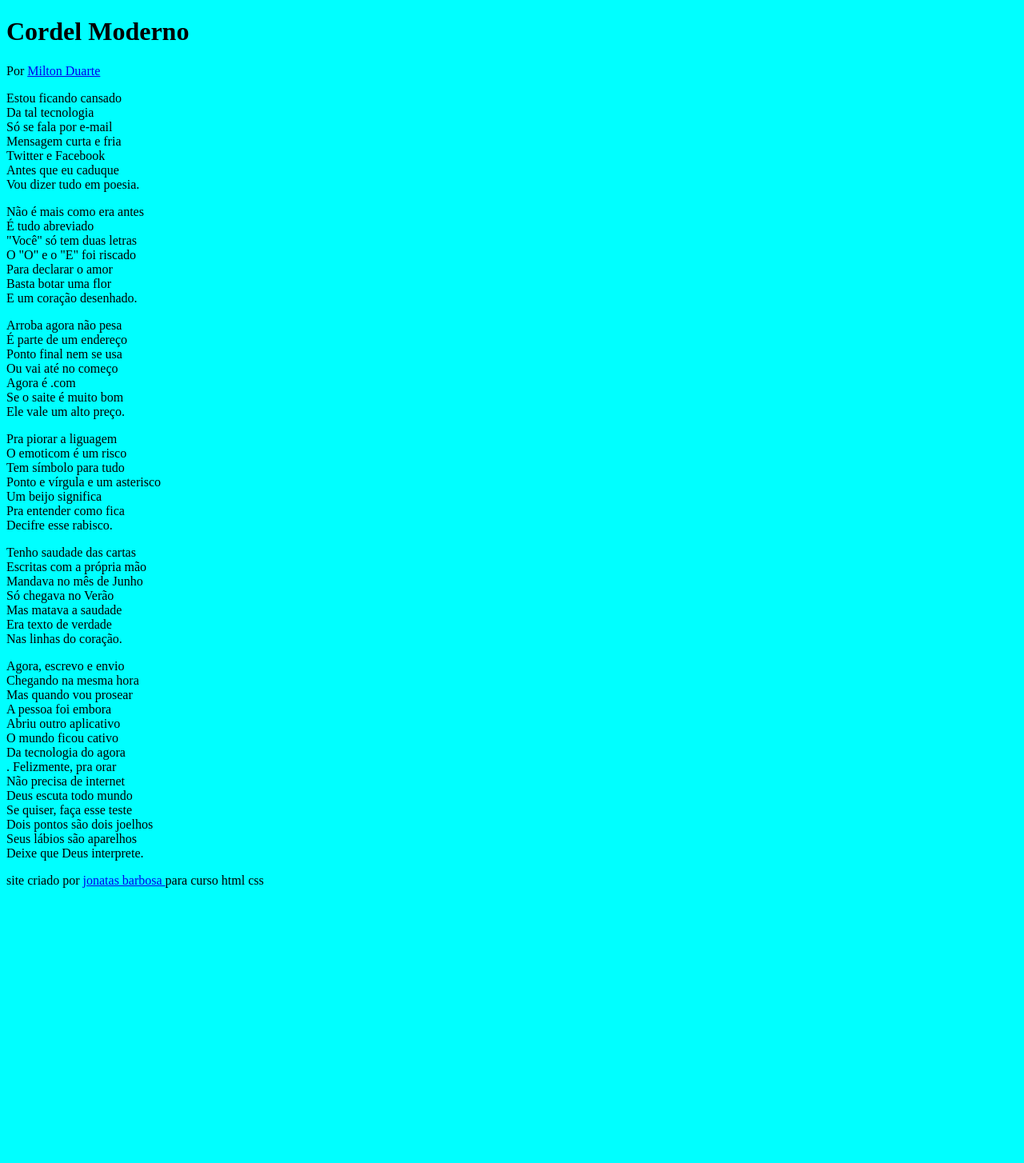
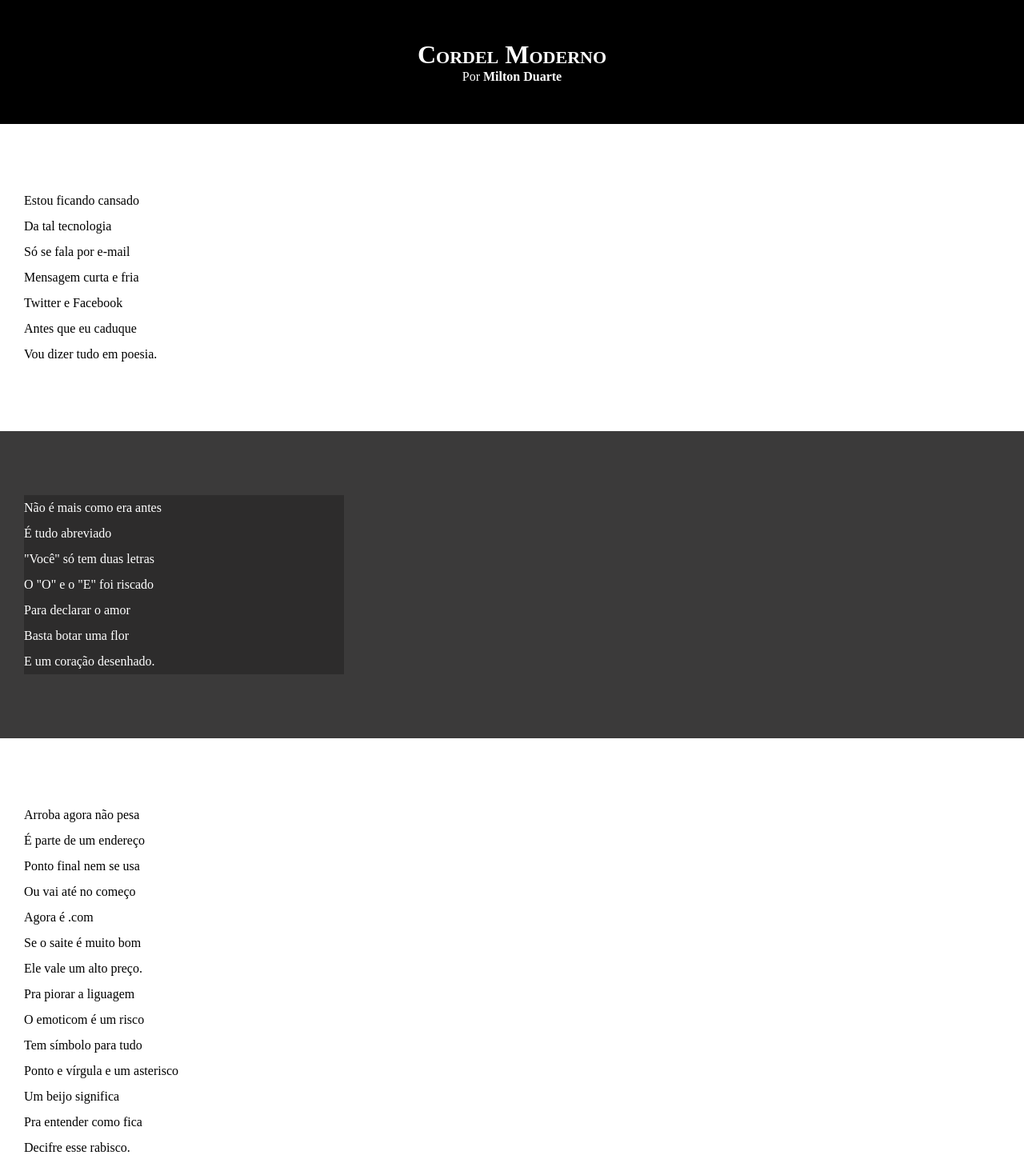
Before and after one commit to jonatasdk2/html-css, a plain HTML site: page desafios/DESAFIO 12/index.html in a window 1280 px wide. Shown: the top 1454 px of the page at 80% size. Before the commit the page ends 1126 px from the top, so only its background shows below. Drawn offline with Linux system fonts and the light colour scheme.

Commit message:
atualizei estilos desafio 12

```diff
--- a/desafios/DESAFIO 12/index.html
+++ b/desafios/DESAFIO 12/index.html
@@ -14,7 +14,7 @@
 
     </header>
 
-    <section>
+    <section class="normal">
         <p>
             Estou ficando cansado <br>
             Da tal tecnologia <br>
@@ -28,7 +28,7 @@
 
 
 
-    <section>
+    <section class="imagem">
         <p>
             Não é mais como era antes <br>
             É tudo abreviado <br>
@@ -41,7 +41,7 @@
     </section>
 
 
-<section>
+<section class="normal">
 
         <p>
             Arroba agora não pesa <br>
@@ -66,7 +66,7 @@
 
 
 
-    <section>
+    <section class="imagem">
         <p>
             Tenho saudade das cartas <br>
             Escritas com a própria mão <br>
@@ -74,13 +74,13 @@
             Só chegava no Verão <br>
             Mas matava a saudade <br>
             Era texto de verdade <br>
-            Nas linhas do coração. <br>
+            Nas linhas do coração.
         </p>
     </section>
 
 
 
-    <section>
+    <section class="normal">
         <p>
             Agora, escrevo e envio <br>
             Chegando na mesma hora <br>
@@ -88,7 +88,7 @@
             A pessoa foi embora <br>
             Abriu outro aplicativo <br>
             O mundo ficou cativo <br>
-            Da tecnologia do agora <br>.
+            Da tecnologia do agora. <br>
             Felizmente, pra orar <br>
             Não precisa de internet <br>
             Deus escuta todo mundo <br>
--- a/desafios/DESAFIO 12/stilo/style.css
+++ b/desafios/DESAFIO 12/stilo/style.css
@@ -1,4 +1,54 @@
 @charset "UTF8";
-body{
-    background-color: aqua;
+
+*{
+    margin: 0px;
+    padding: 0px;
 }
+body,html {
+    background-color:darkgray;
+    min-height: 100vh;
+}
+header {
+    background-color: black;
+    color: white;
+    text-align: center;
+}
+header >h1 {
+    padding-top: 50px;
+    font-variant: small-caps;
+}
+header >p {
+    padding-bottom: 50px;
+}
+a{
+    text-decoration: none;
+    color: white;
+    font-weight: bold;
+}
+a:hover {
+    text-decoration: underline;
+}
+section {
+    padding-top: 10vh;
+    padding-bottom: 10vh;
+    line-height: 2em;
+    padding-left: 30px;
+}
+section.normal {
+    background-color: white;
+    color: black;
+}
+section.imagem {
+    background-color: rgb(59, 58, 58);
+    color:white ;
+}
+section.imagem >p {
+    background-color: rgba(0, 0, 0, 0.24);
+    width: 400px;
+}
+footer{
+    background-color: black;
+    color: white;
+    text-align: center;
+    padding: 10px;
+}
```
